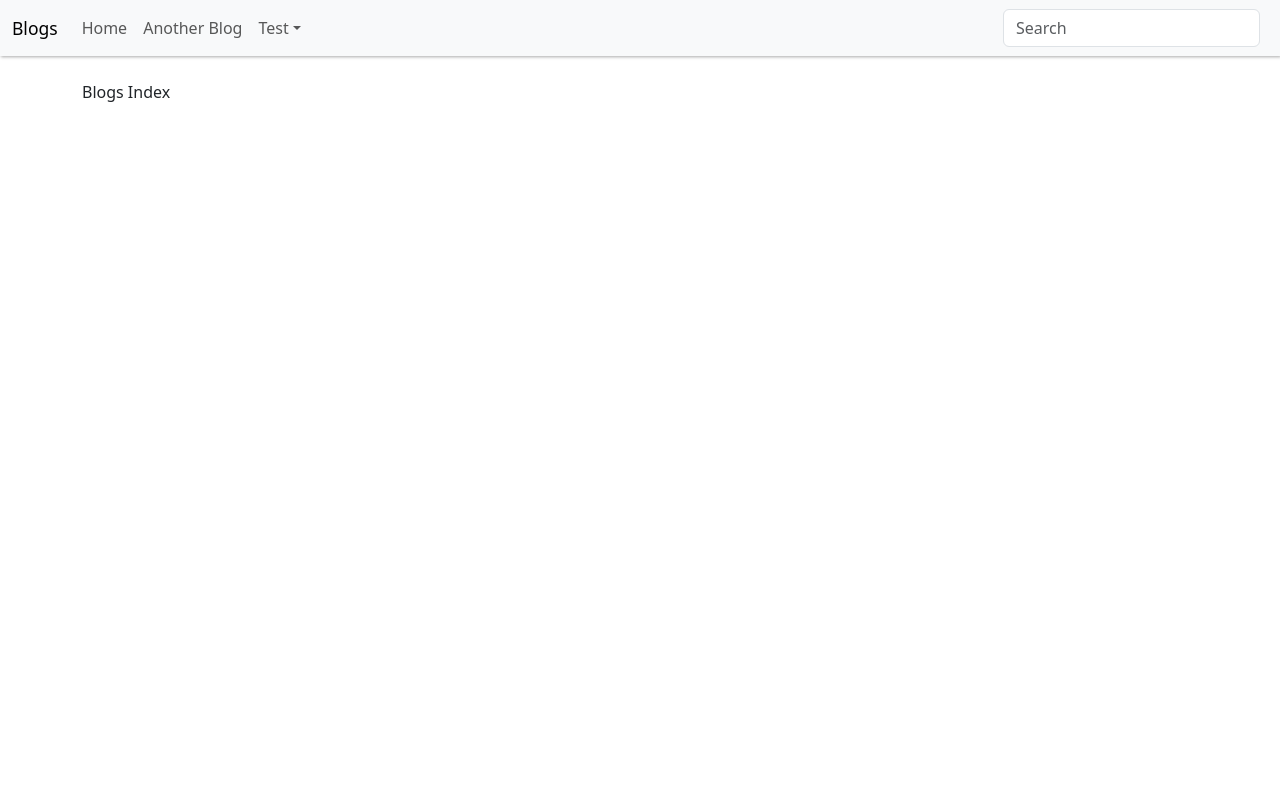
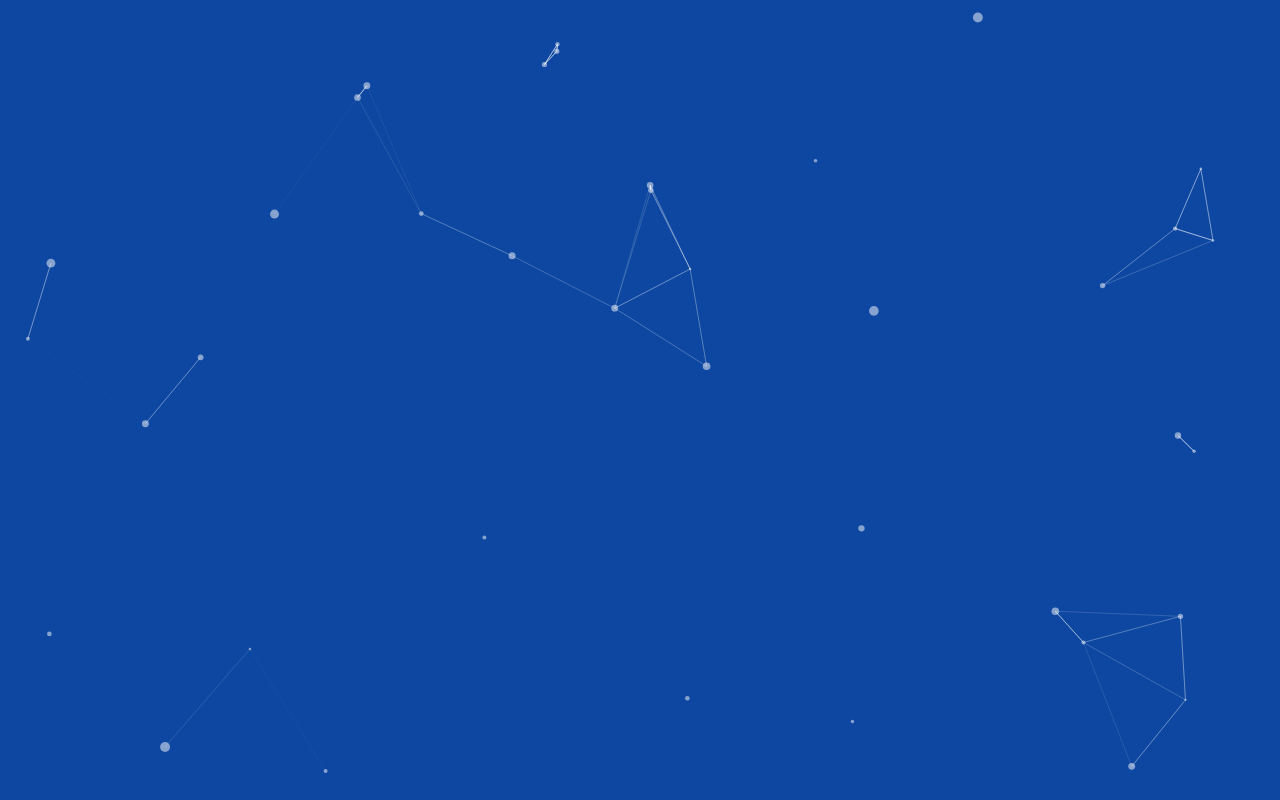
Before and after one commit to nagaraj-nk/particles-react, a React (Create React App) app: page / in a window 1280 px wide. Built offline with nearby package versions, Linux system fonts and the light colour scheme.

Commit message:
id: 5c8f3e68-187e-4f4d-95c1-af453b1dc046, timestamp: 1718412685.243

```diff
--- a/package.json
+++ b/package.json
@@ -6,11 +6,14 @@
     "@testing-library/jest-dom": "^5.17.0",
     "@testing-library/react": "^13.4.0",
     "@testing-library/user-event": "^13.5.0",
+    "@tsparticles/react": "^3.0.0",
+    "@tsparticles/slim": "^3.4.0",
     "bootstrap": "^5.3.3",
     "react": "^18.3.1",
     "react-dom": "^18.3.1",
     "react-router-dom": "^6.23.0",
     "react-scripts": "5.0.1",
+    "react-tsparticles": "^2.12.2",
     "web-vitals": "^2.1.4"
   },
   "scripts": {
--- a/src/App.js
+++ b/src/App.js
@@ -2,10 +2,11 @@
 import "bootstrap/dist/css/bootstrap.min.css";
 import "bootstrap";
 import { HomePage } from "./components/router-pages/HomePageRouter";
+import ParticlesBackground from "./ParticlesBackground";
 function App() {
   return (
     <div className="continer-fluid">
-      <HomePage />
+      <ParticlesBackground />
     </div>
   );
 }
--- /dev/null
+++ b/src/ParticlesBackground.js
@@ -0,0 +1,106 @@
+// src/components/ParticlesBackground.js
+
+import { useCallback, useEffect, useState } from "react";
+import Particles, { initParticlesEngine } from "@tsparticles/react";
+// import { loadAll } from "@/tsparticles/all"; // if you are going to use `loadAll`, install the "@tsparticles/all" package too.
+// import { loadFull } from "tsparticles"; // if you are going to use `loadFull`, install the "tsparticles" package too.
+import { loadSlim } from "@tsparticles/slim"; // if you are going to use `loadSlim`, install the "@tsparticles/slim" package too.
+// import { loadBasic } from "@tsparticles/basic"; // if you are going to use `loadBasic`, install the "@tsparticles/basic" package too.
+
+export default function ParticlesBackground() {
+  const [init, setInit] = useState(false);
+
+  // this should be run only once per application lifetime
+  useEffect(() => {
+    initParticlesEngine(async (engine) => {
+      await loadSlim(engine);
+      //await loadBasic(engine);
+    }).then(() => {
+      setInit(true);
+    });
+  }, []);
+
+  const particlesLoaded = (container) => {
+    console.log(container);
+  };
+
+  return (
+    <>
+      {init && (
+        <Particles
+          id="tsparticles"
+          particlesLoaded={particlesLoaded}
+          options={{
+            background: {
+              color: {
+                value: "#0d47a1",
+              },
+            },
+            fpsLimit: 120,
+            interactivity: {
+              events: {
+                onClick: {
+                  enable: true,
+                  mode: "push",
+                },
+                onHover: {
+                  enable: true,
+                  mode: "repulse",
+                },
+                resize: true,
+              },
+              modes: {
+                push: {
+                  quantity: 4,
+                },
+                repulse: {
+                  distance: 200,
+                  duration: 0.4,
+                },
+              },
+            },
+            particles: {
+              color: {
+                value: "#ffffff",
+              },
+              links: {
+                color: "#ffffff",
+                distance: 150,
+                enable: true,
+                opacity: 0.5,
+                width: 1,
+              },
+              move: {
+                direction: "none",
+                enable: true,
+                outModes: {
+                  default: "bounce",
+                },
+                random: false,
+                speed: 6,
+                straight: false,
+              },
+              number: {
+                density: {
+                  enable: true,
+                  area: 800,
+                },
+                value: 80,
+              },
+              opacity: {
+                value: 0.5,
+              },
+              shape: {
+                type: "circle",
+              },
+              size: {
+                value: { min: 1, max: 5 },
+              },
+            },
+            detectRetina: true,
+          }}
+        />
+      )}
+    </>
+  );
+}
```
Also changed, not shown: 1 other file (tests, documents, lock files or other folders).
